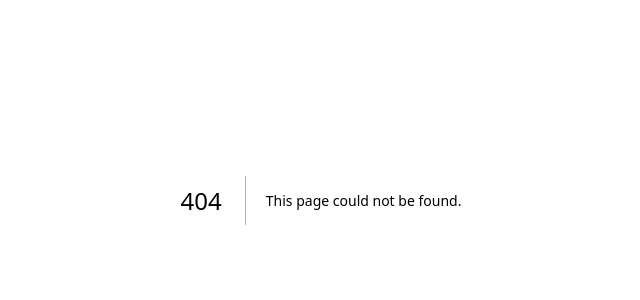
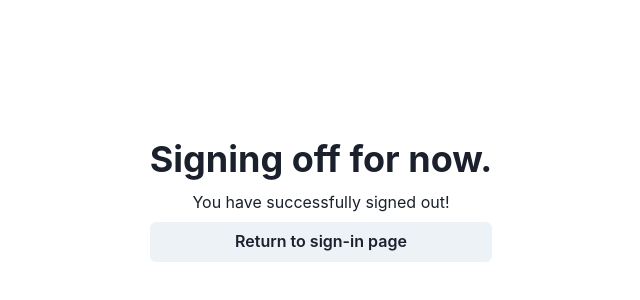
Before and after one commit to gedeondoescode/osspool, a Next.js app: page /auth/signout in a window 1280 px wide. Before the commit this address had no page. Shown: the part 200-500 px from the top of the page, without its empty margins (319-959 px from the left). Built offline with nearby package versions, Linux system fonts and the light colour scheme.

Commit message:
Complete auth flow skeleton

```diff
--- /dev/null
+++ b/components/auth/signout.tsx
@@ -0,0 +1,23 @@
+import React from "react";
+import { Heading, Text, VStack, Button, LinkOverlay } from "@chakra-ui/react";
+import Layout from "../Layout";
+
+export const SignOut: React.FC = () => {
+	return (
+		<>
+			<Layout minH="100vh" px="6">
+				<VStack>
+					<Heading size="xl">Signing off for now.</Heading>
+					<Text size="lg" align="center">
+						You have successfully signed out!
+					</Text>
+					<Button width="100%">
+						<LinkOverlay href="http://localhost:3000/auth/signin">
+							Return to sign-in page
+						</LinkOverlay>
+					</Button>
+				</VStack>
+			</Layout>
+		</>
+	);
+};
--- /dev/null
+++ b/components/auth/verify.tsx
@@ -0,0 +1,18 @@
+import React from "react";
+import { Heading, Text, VStack } from "@chakra-ui/react";
+import Layout from "../Layout";
+
+export const Verify: React.FC = () => {
+	return (
+		<>
+			<Layout minH="100vh" px="6">
+				<VStack>
+					<Heading size="xl">Check your email!</Heading>
+					<Text size="lg" align="center">
+						A sign-in link has been sent to you email.
+					</Text>
+				</VStack>
+			</Layout>
+		</>
+	);
+};
--- a/pages/api/auth/[...nextauth].ts
+++ b/pages/api/auth/[...nextauth].ts
@@ -21,10 +21,10 @@ export const authOptions: NextAuthOptions = {
 			},
 			from: process.env.EMAIL_FROM,
 		}),
-		// GoogleProvider({
-		// 	clientId: process.env.GOOGLE_ID as string,
-		// 	clientSecret: process.env.GOOGLE_SECRET as string,
-		// }),
+		GoogleProvider({
+			clientId: process.env.GOOGLE_ID as string,
+			clientSecret: process.env.GOOGLE_SECRET as string,
+		}),
 		GithubProvider({
 			clientId: process.env.GITHUB_ID as string,
 			clientSecret: process.env.GITHUB_SECRET as string,
@@ -32,7 +32,8 @@ export const authOptions: NextAuthOptions = {
 	],
 	pages: {
 		signIn: "/auth/signin",
-		// 	signOut: "/auth/signout",
+		signOut: "/auth/signout",
+		verifyRequest: "/auth/verify-request", // (used for check email message)
 		// 	error: "/auth/error", // Error code passed in query string as ?error=
 		// 	newUser: "/auth/onboarding", // New users will be directed here on first sign in (leave the property out if not of interest)
 	},
--- /dev/null
+++ b/pages/auth/signout.tsx
@@ -0,0 +1,9 @@
+import { SignOut } from "../../components/auth/signout";
+
+export default function SignOutPage() {
+	return (
+		<>
+			<SignOut />
+		</>
+	);
+}
--- /dev/null
+++ b/pages/auth/verify-request.tsx
@@ -0,0 +1,9 @@
+import { Verify } from "../../components/auth/verify";
+
+export default function VerifyRequest() {
+	return (
+		<>
+			<Verify />
+		</>
+	);
+}
--- a/pages/index.tsx
+++ b/pages/index.tsx
@@ -1,5 +1,6 @@
+import { Button } from "@chakra-ui/react";
 import type { NextPage } from "next";
-import { useSession } from "next-auth/react";
+import { signOut, useSession } from "next-auth/react";
 import Head from "next/head";
 import Image from "next/image";
 import Link from "next/link";
@@ -75,7 +76,9 @@ const Home: NextPage = () => {
 					{session.status === "authenticated" && (
 						<>
 							<code>You&apos;re signed in as: {session.data.user?.email}</code>
-							<Link href="/api/auth/signout">Sign Out</Link>
+							<Button onClick={() => signOut({ callbackUrl: "/auth/signout" })}>
+								Sign out
+							</Button>
 						</>
 					)}
 
```
